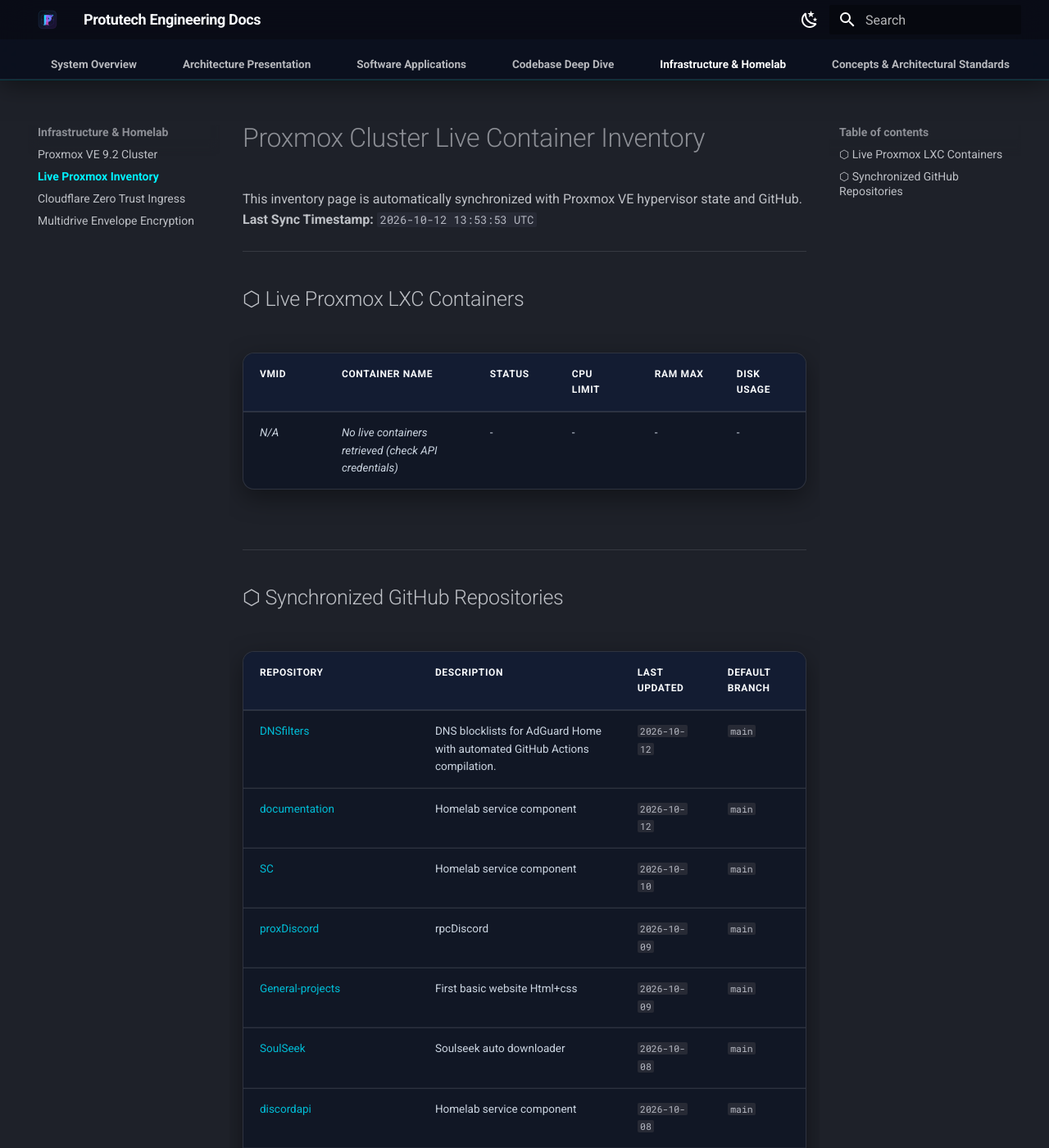
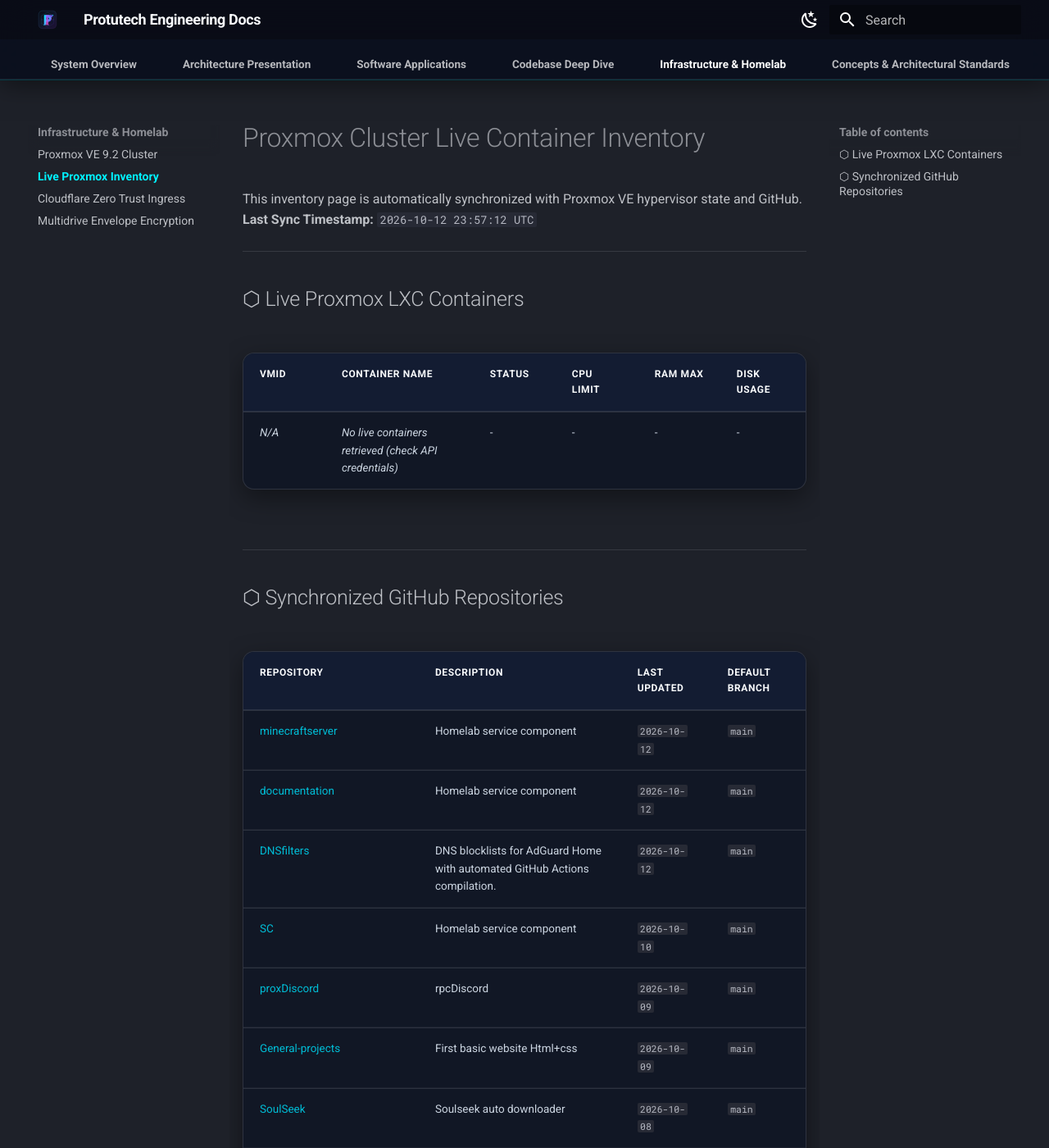
Before and after one commit to IAndrexI/documentation, an MkDocs documentation site: the page built from docs/infra/proxmox-live-inventory.md, in a window 1280 px wide and 1400 px high. Shown: the whole window at 82% size. Built offline with MkDocs 1.6.1 and Material for MkDocs 9.7.7, drawn with Linux system fonts in a browser that asks for light colours.

Commit message:
chore(auto-update): sync live Proxmox containers and GitHub repos [skip ci]

```diff
--- a/docs/infra/proxmox-live-inventory.md
+++ b/docs/infra/proxmox-live-inventory.md
@@ -1,7 +1,7 @@
 # Proxmox Cluster Live Container Inventory
 
 This inventory page is automatically synchronized with Proxmox VE hypervisor state and GitHub.
-**Last Sync Timestamp:** `2026-10-12 13:53:53 UTC`
+**Last Sync Timestamp:** `2026-10-12 23:57:12 UTC`
 
 ---
 
@@ -17,8 +17,9 @@ This inventory page is automatically synchronized with Proxmox VE hypervisor sta
 
 | Repository | Description | Last Updated | Default Branch |
 | :--- | :--- | :--- | :--- |
+| [minecraftserver](https://github.com/IAndrexI/minecraftserver) | Homelab service component | `2026-10-12` | `main` |
+| [documentation](https://github.com/IAndrexI/documentation) | Homelab service component | `2026-10-12` | `main` |
 | [DNSfilters](https://github.com/IAndrexI/DNSfilters) | DNS blocklists for AdGuard Home with automated GitHub Actions compilation. | `2026-10-12` | `main` |
-| [documentation](https://github.com/IAndrexI/documentation) | Homelab service component | `2026-10-12` | `main` |
 | [SC](https://github.com/IAndrexI/SC) | Homelab service component | `2026-10-10` | `main` |
 | [proxDiscord](https://github.com/IAndrexI/proxDiscord) | rpcDiscord | `2026-10-09` | `main` |
 | [General-projects](https://github.com/IAndrexI/General-projects) | First basic website Html+css | `2026-10-09` | `main` |
```
